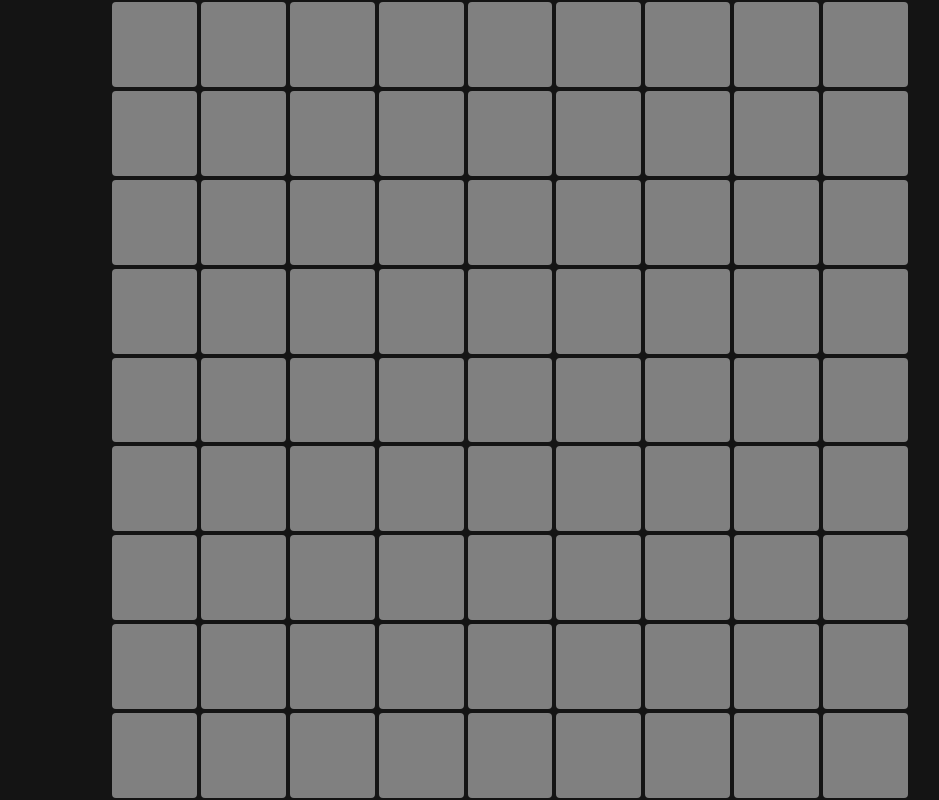
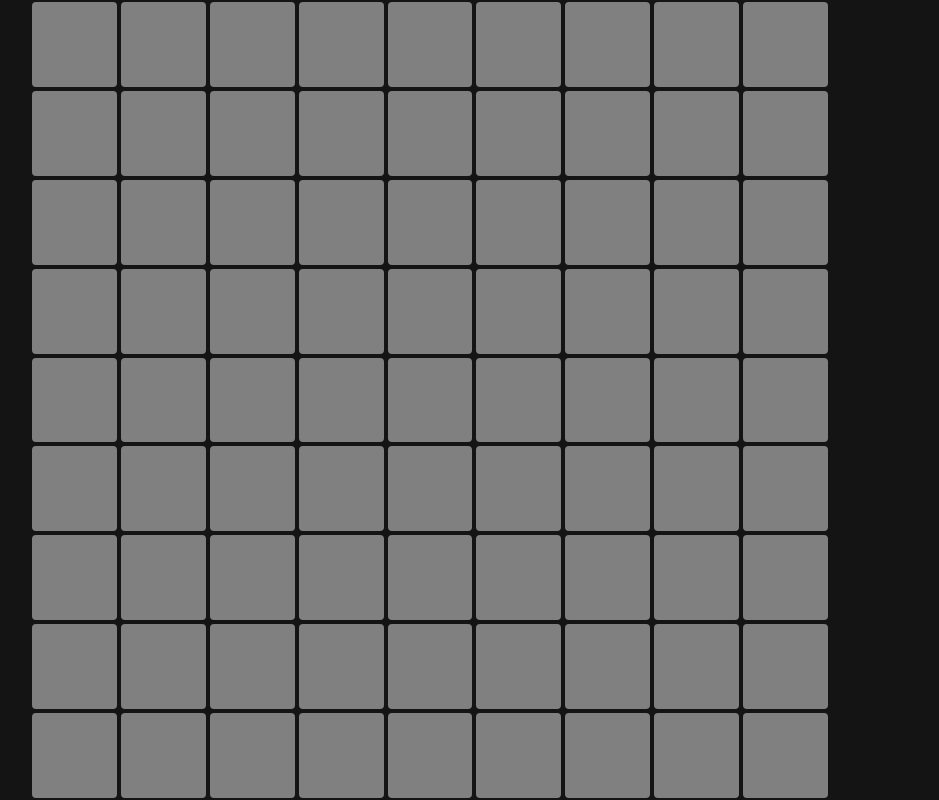
Before and after one commit to Anish2311/Minesweeper, a plain HTML site: page index.html in a window 1280 px wide. Shown: the whole page, without its empty margins (210-1149 px from the left). Drawn offline with nearby package versions, Linux system fonts and the light colour scheme.

Commit message:
Updated UI

```diff
--- a/app.js
+++ b/app.js
@@ -1,5 +1,6 @@
 ndim = 9
-dim = Math.min(window.innerWidth,window.innerHeight)/ndim
+pl = Math.min(window.innerWidth,window.innerHeight)
+dim = pl/ndim
 grid = []
 initialize()
 
@@ -17,6 +18,14 @@ function initialize(){
         }
         m += `</div>`
         document.getElementById('cont').insertAdjacentHTML('beforeend',m)
+    }
+    if(pl == window.innerWidth){
+        document.getElementById('cont').style.left = '0px'
+        document.getElementById('cont').style.top = `${(window.innerHeight/2) - (pl/2)}px`
+    }
+    else{
+        document.getElementById('cont').style.top = '0px'
+        document.getElementById('cont').style.left = `${(window.innerWidth/2) - (pl/2)}px`
     }
     mining()
 }
--- a/style.css
+++ b/style.css
@@ -30,6 +30,4 @@
     width: fit-content;
     height: fit-content;
     position: absolute;
-    top: 0rem;
-    left: 25%;
 }
```
